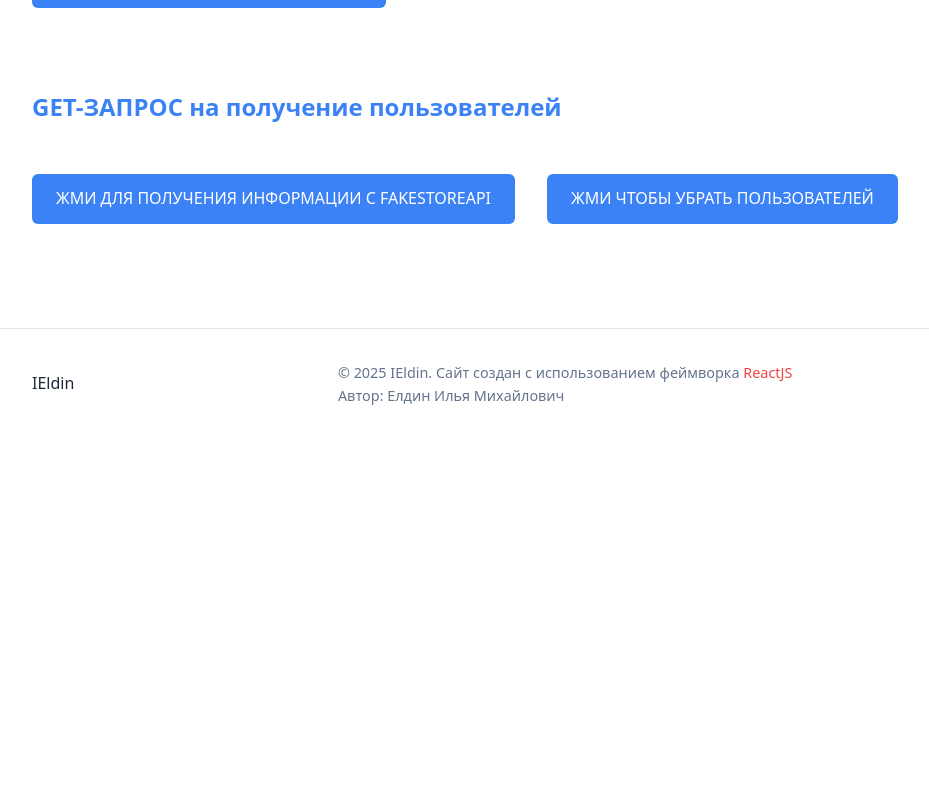
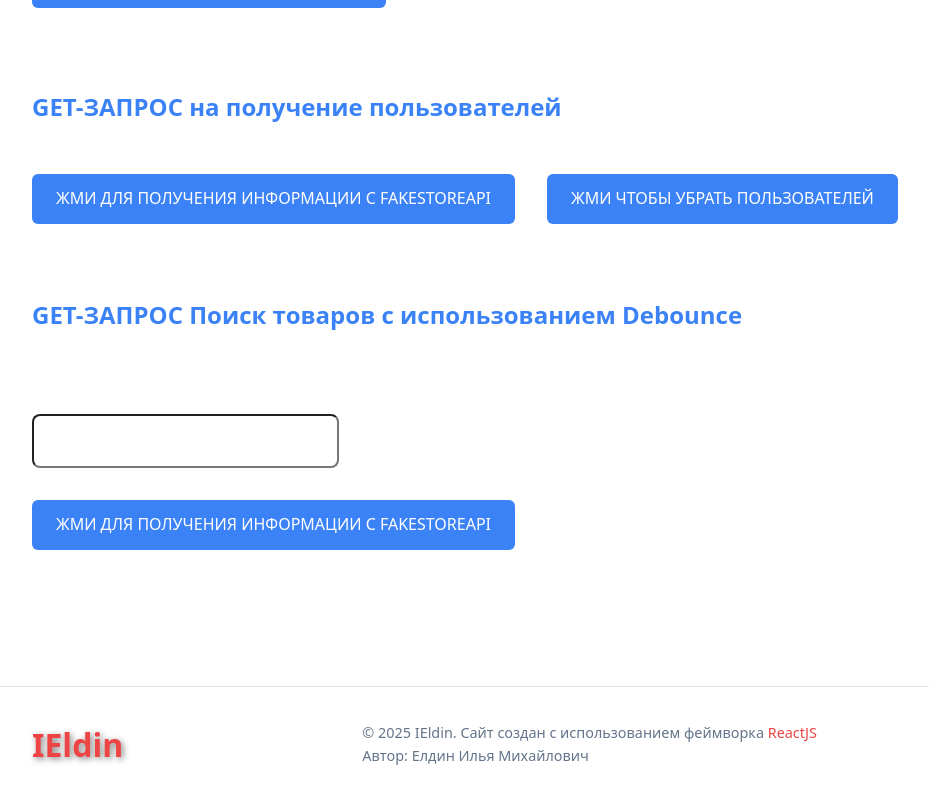
Before and after one commit to IlyaEldin/portfolioapp, a React (Vite) app: page /api in a window 1280 px wide. Shown: the part 645-1448 px from the top of the page, without its empty margins (96-1025 px from the left). Before the commit the page ends 1092 px from the top, so only its background shows below. Built offline with nearby package versions, Linux system fonts and the light colour scheme.

Commit message:
В процессе разработки поиска

```diff
--- a/src/components/ApiPage/ApiPage.jsx
+++ b/src/components/ApiPage/ApiPage.jsx
@@ -12,6 +12,8 @@ export default function ApiPage() {
   const [login, setLogin] = useState("");
   const [password, setPassword] = useState("");
   const [token, setToken] = useState("");
+  const [search, setSearch] = useState("");
+  const [searchResult, setSearchResult] = useState([]);
 
   const getFromClipboard = async () => {
     try {
@@ -27,6 +29,10 @@ export default function ApiPage() {
     type === "login"
       ? setLogin(await getFromClipboard())
       : setPassword(await getFromClipboard());
+  };
+
+  const getSearchApi = async () => {
+    setSearchResult([{ id: 1, user: 2 }]);
   };
 
   const getProductsApi = async () => {
@@ -48,7 +54,6 @@ export default function ApiPage() {
         username: login,
         password: password,
       });
-      console.log(result.data);
       setToken(result.data.token);
     } catch (error) {
       console.error(error.message);
@@ -59,7 +64,6 @@ export default function ApiPage() {
   const getUsersApi = async () => {
     try {
       const result = await axios.get(`${BASE_URL}/${ENDPOINTS.users}`, {});
-      console.log(result.data);
       setUsersVisible(result.data);
       return result.data;
     } catch (error) {
@@ -148,6 +152,24 @@ export default function ApiPage() {
           ))}
         </div>
       </section>
+      <section className={classes.searchSection}>
+        <h1>GET-ЗАПРОС Поиск товаров с использованием Debounce</h1>
+
+        <input
+          type='text'
+          value={search}
+          onChange={(e) => setSearch(e.target.value)}
+        />
+
+        <button
+          className={classes.button}
+          onClick={() => getSearchApi()}
+          disabled={isLoading}
+        >
+          ЖМИ ДЛЯ ПОЛУЧЕНИЯ ИНФОРМАЦИИ С FAKESTOREAPI
+        </button>
+        <p>{searchResult.length ? JSON.stringify(searchResult) : ""}</p>
+      </section>
     </div>
   );
 }
--- a/src/components/ApiPage/ApiPage.module.css
+++ b/src/components/ApiPage/ApiPage.module.css
@@ -66,6 +66,19 @@
   border-radius: 8px;
 }
 
+.searchSection {
+  display: flex;
+  flex-direction: column;
+  align-items: start;
+  gap: 2rem;
+}
+
+.searchSection input {
+  width: 30%;
+  padding: 1rem 1rem;
+  border-radius: 8px;
+}
+
 .login button,
 .password button {
   width: 200px;
--- a/src/components/Footer/Footer.jsx
+++ b/src/components/Footer/Footer.jsx
@@ -5,7 +5,9 @@ export default function Footer() {
     <>
       <div className={classes.footerDivider}></div>
       <div className={classes.footerContainer}>
-        <div className='logo'>IEldin</div>
+        <div className='logo'>
+          <p>IEldin</p>
+        </div>
         <div className={classes.footerInfo}>
           <p>
             &copy; {new Date().getFullYear()} IEldin. Сайт создан с
```
